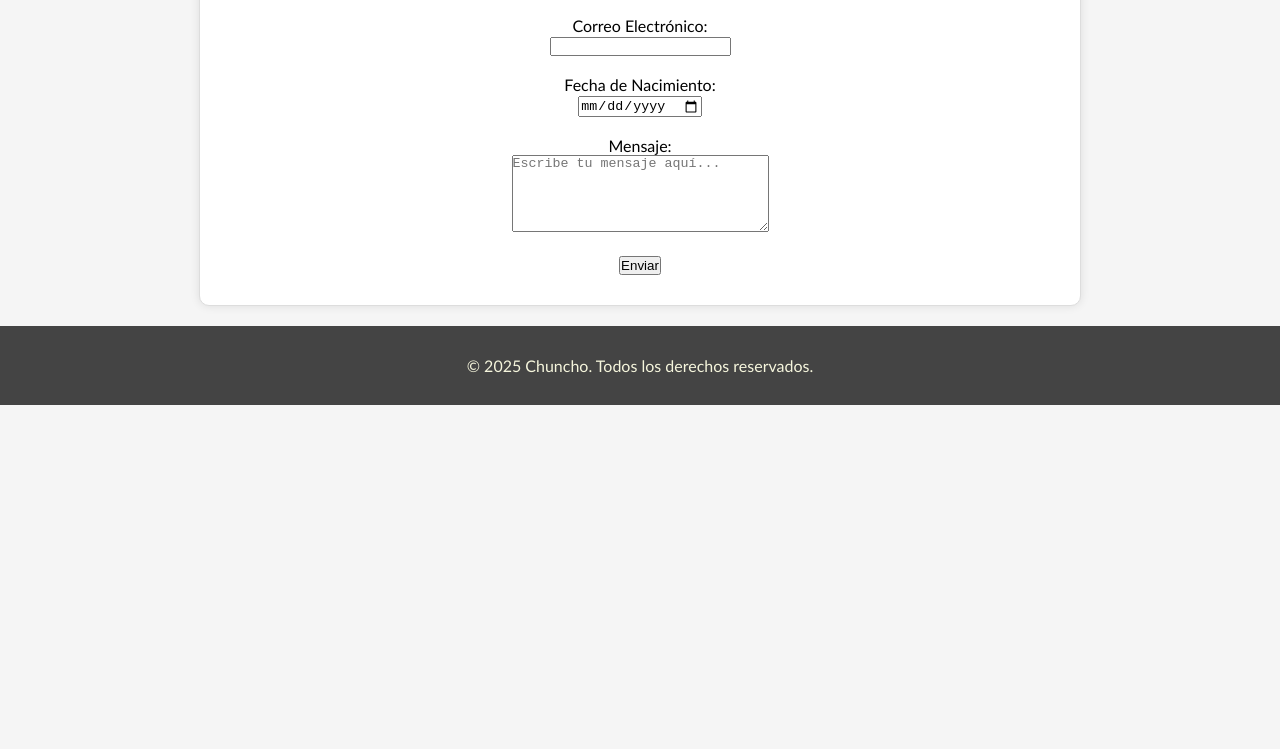
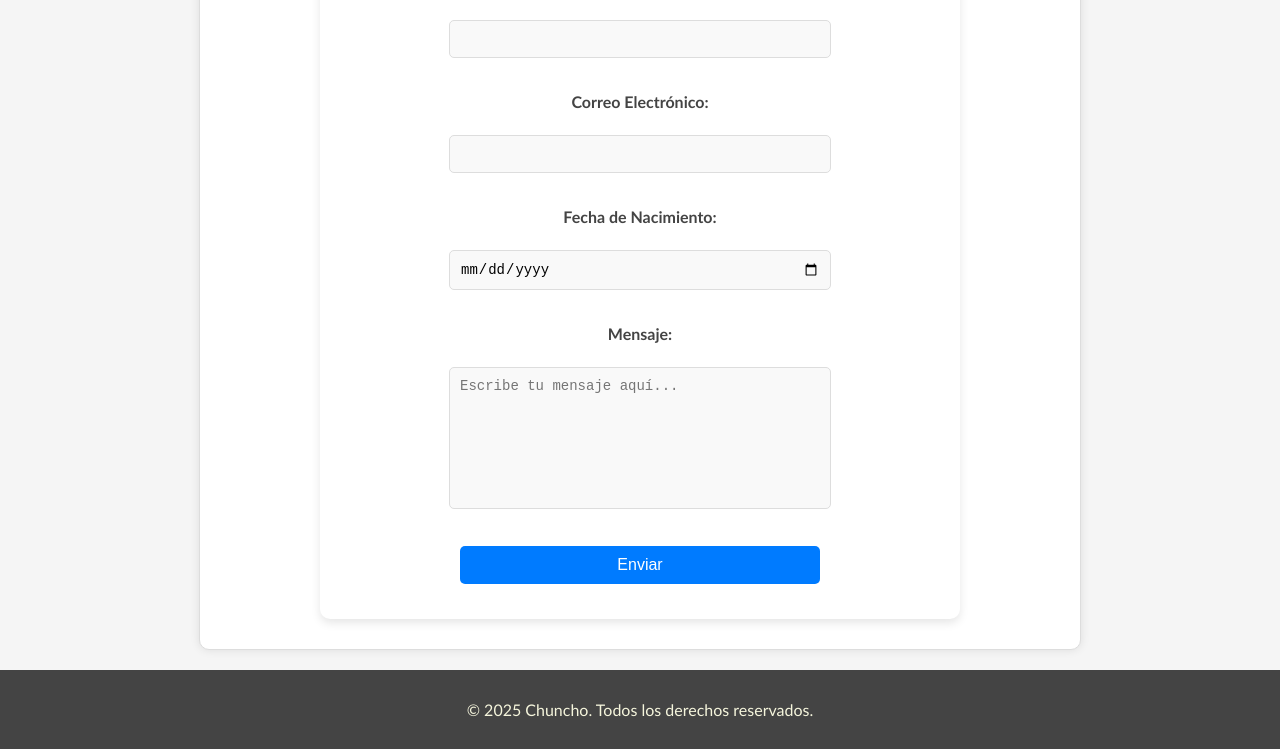
Before and after one commit to n1kooG/EVA1, a plain HTML site: page contacto.html in a window 1280 px wide. Shown: the part 254-1003 px from the top of the page. Before the commit the page ends 800 px from the top, so only its background shows below. Drawn offline with Linux system fonts and the light colour scheme.

Commit message:
estilo formulario

```diff
--- a/css/style.css
+++ b/css/style.css
@@ -109,3 +109,57 @@ table th {
     background-color: #f4f4f4;
     font-weight: bold;
 }
+
+form {
+    max-width: 600px;
+    margin: 0 auto;
+    padding: 20px;
+    background-color: #fff;
+    border-radius: 10px;
+    box-shadow: 0px 4px 10px rgba(0, 0, 0, 0.1);
+}
+
+form label {
+    display: block;
+    font-size: 16px;
+    font-weight: bold;
+    color: #444;
+    margin-bottom: 5px;
+}
+
+form input, form textarea {
+    width: 60%;
+    padding: 10px;
+    margin-bottom: 15px;
+    border: 1px solid #ddd;
+    border-radius: 5px;
+    font-size: 14px;
+    background-color: #f9f9f9;
+    transition: border-color 0.3s ease, box-shadow 0.3s ease;
+}
+
+form input:focus, form textarea:focus {
+    border-color: #007BFF;
+    box-shadow: 0 0 5px rgba(0, 123, 255, 0.5);
+    outline: none;
+}
+
+form textarea {
+    resize: none;
+    height: 120px;
+}
+
+form input[type="submit"] {
+    background-color: #007BFF;
+    color: #fff;
+    border: none;
+    padding: 10px 20px;
+    border-radius: 5px;
+    font-size: 16px;
+    cursor: pointer;
+    transition: background-color 0.3s ease;
+}
+
+form input[type="submit"]:hover {
+    background-color: #0056b3;
+}
```
